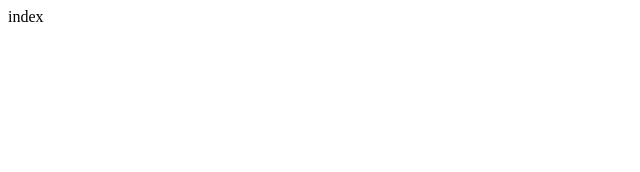
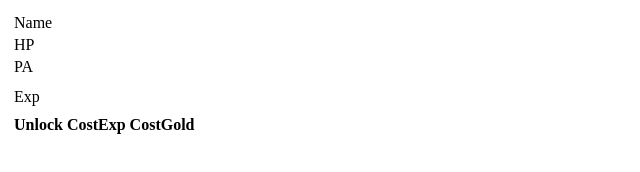
Before and after one commit to DeadIntegral/UnLockRPG, a plain HTML site: page index.html in a window 1280 px wide. Shown: the whole page, without its empty margins (0-640 px from the left). Drawn offline with Linux system fonts and the light colour scheme.

Commit message:
Update index.html

```diff
--- a/index.html
+++ b/index.html
@@ -6,6 +6,53 @@
     <meta name="viewport" content="width=device-width, initial-scale=1">
   </head>
   <body>
-    index
+    <table>
+	    <tr>
+		    <td class="va-top" width="40%">
+			    <table id="userData">
+	    			<tr><td colspan="3">Name</td></tr>
+    				<tr id="uStat10"><td title="Health Point">HP</td><td id="userHP"></td><td id="uHPUp"></td></tr>
+    				<tr id="uStat20"><td title="Physical Attack">PA</td><td id="userPA"></td><td id="uPAUp"></td></tr>
+    				<tr id="uStat30"></tr><tr id="uStat40"></tr><tr id="uStat50"></tr><tr id="uStat60"></tr>
+    				<tr id="uStat70"><td>Exp</td><td id="userExp"></td><td></td></tr>
+    				<tr id="uStat80"><td></td><td id="genExp" align="center"></td><td></td><td></td><td id="genGold" align="center"></td><td></td></tr>
+    			</table>
+
+    			<table>
+    				<tr>
+    					<th>Unlock</th><th>CostExp</th><th>CostGold</th><th></th>
+    				</tr>
+    				<tr id="unlockStat"></tr>
+    				<tr id="unlockStatBtn"></tr>
+    				<tr id="unlockIdle"></tr>
+    			</table>
+    		</td>
+
+    		<td width="30%" class="va-top">
+    			<table>
+    				<tr>
+    					<td id="battlePlace" align="center"  class="s-shadow"></td>
+    				</tr>
+    			</table>
+
+
+    		</td>
+    		<td class="va-top">
+    			<table>
+    				<tr>
+    					<td><div  id="fieldPlace"></div></td>
+    				</tr>
+    				<tr>
+    					<td><div id="fieldMonList"></div></td>
+    				</tr>
+    			</table>
+    			<table>
+    				<tr>
+    					<td id="msgPlace"></td>
+    				</tr>
+    			</table>
+    		</td>
+    	</tr>
+    </table>
   </body>
 </html>
```
